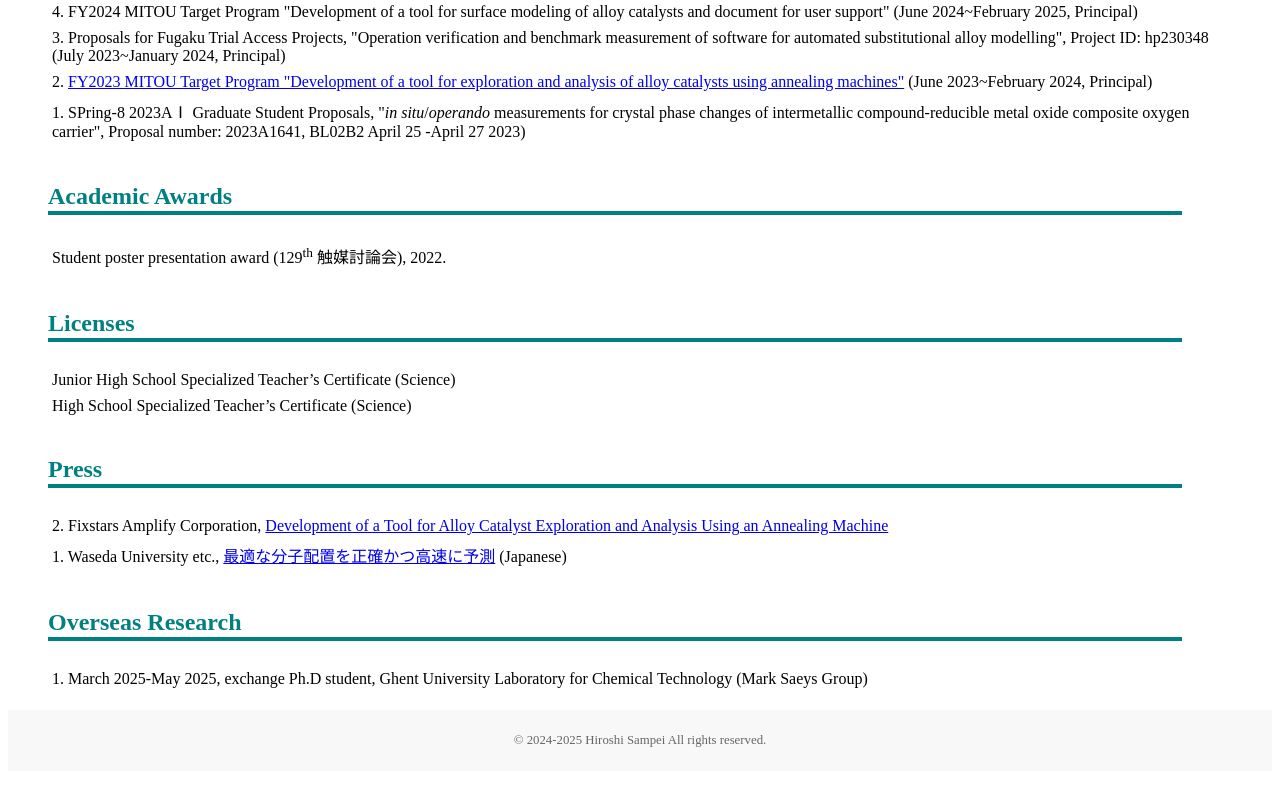
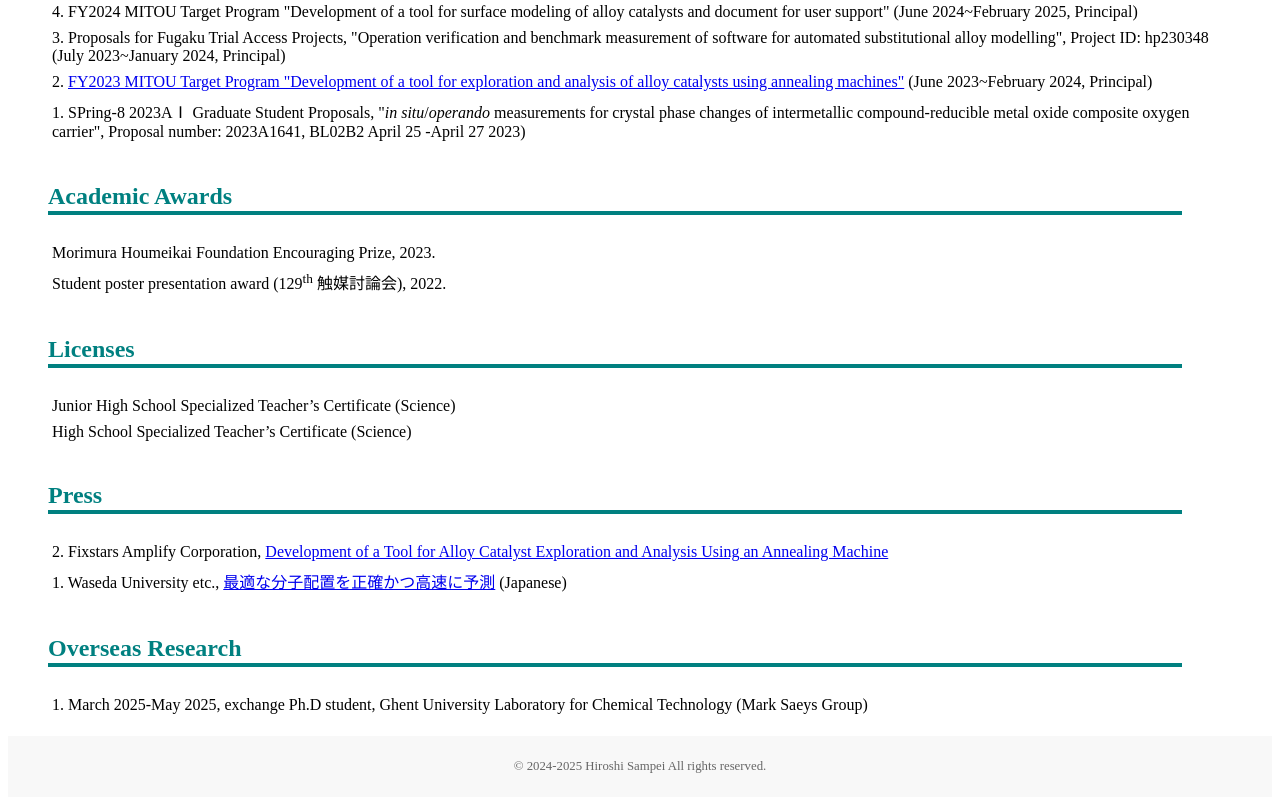
Before and after one commit to Hiroshi3pei/Hiroshi3pei.github.io, a plain HTML site: page Other_profile_EN.html in a window 1280 px wide. Shown: the part 1593-2398 px from the top of the page. Before the commit the page ends 2372 px from the top, so only its background shows below. Drawn offline with Linux system fonts and the light colour scheme.

Commit message:
update honor

```diff
--- a/Other_profile_EN.html
+++ b/Other_profile_EN.html
@@ -138,6 +138,7 @@ current-induced low-temperature gas-solid catalytic reaction", Proposal number:
         <section id="Academic Awards">
             <h2>Academic Awards</h2>
             <div class="content-enumeration">
+                <p class="content-enumeration-text"> Morimura Houmeikai Foundation Encouraging Prize, 2023.</p>
                 <p class="content-enumeration-text"> Student poster presentation award (129<sup>th</sup> 触媒討論会), 2022.</p>
             </div>
             <br>
```
